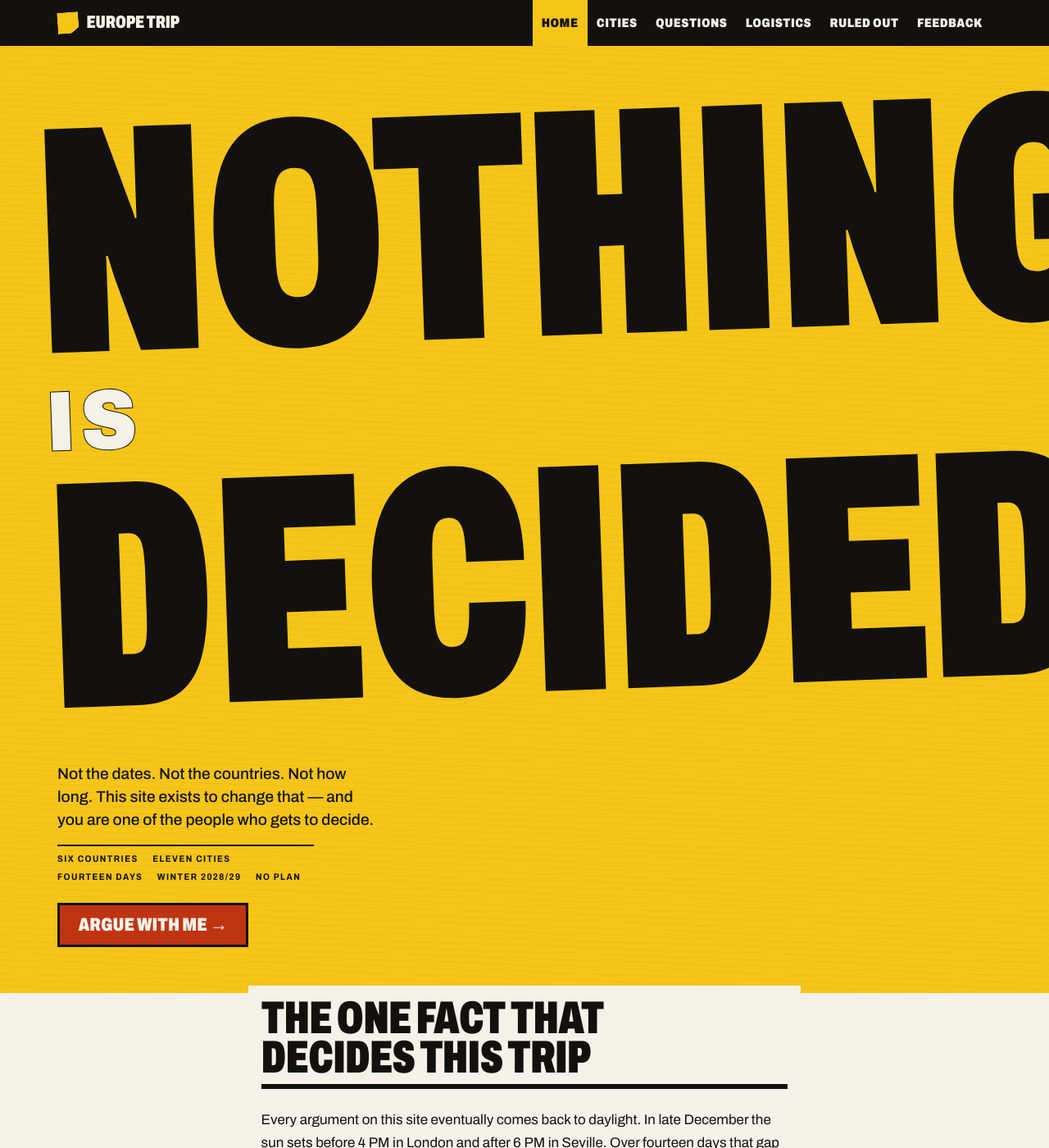
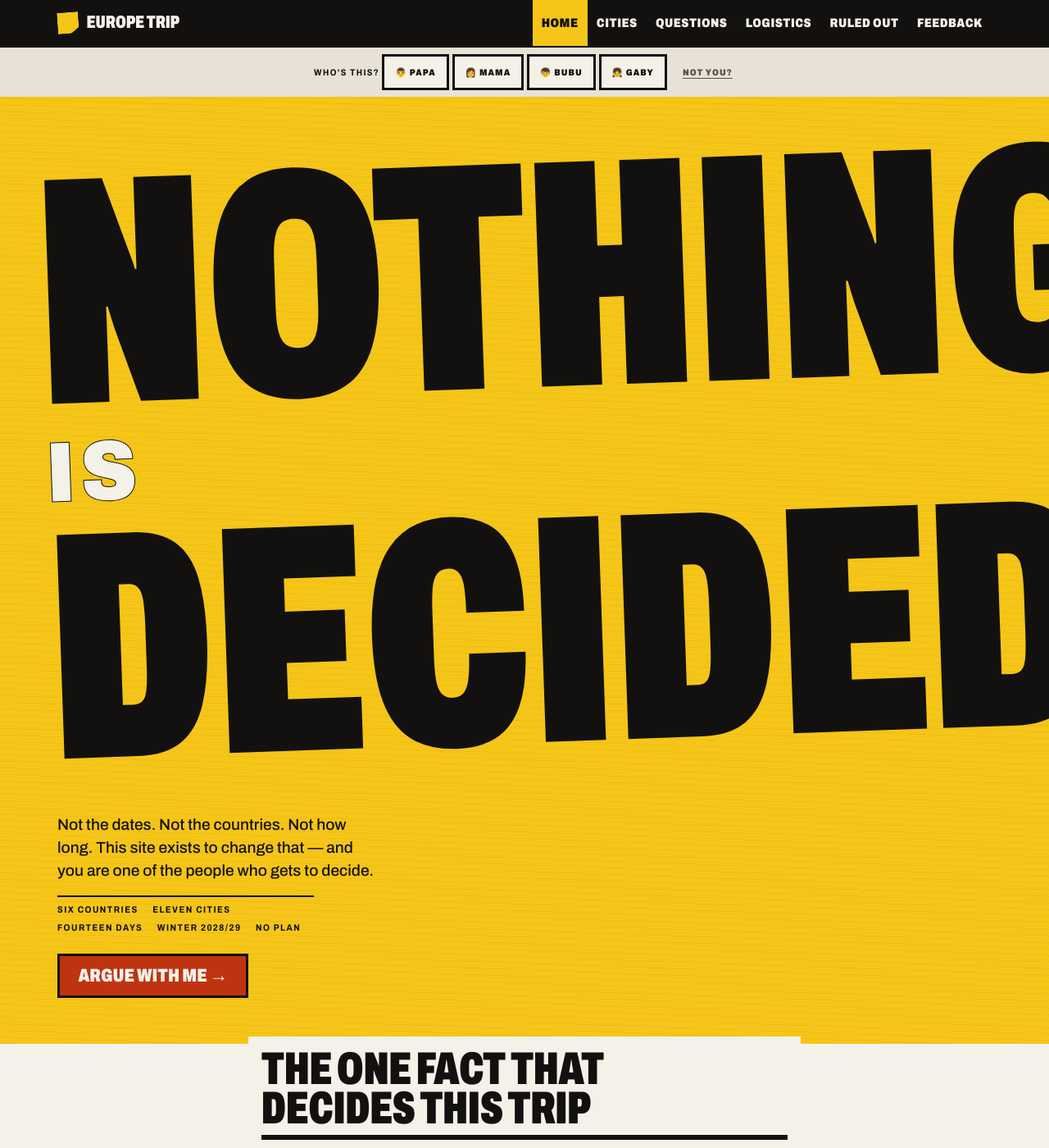
Before and after one commit to guarzo/euro_trip, a Jekyll site: the page built from site/index.md, in a window 1280 px wide and 1400 px high. Shown: the whole window at 82% size. Built offline with Jekyll 4.4.1, drawn with Linux system fonts in a browser that asks for light colours.

Commit message:
feat: pick-your-name identity banner

```diff
--- a/site/_includes/header.html
+++ b/site/_includes/header.html
@@ -18,4 +18,5 @@
       <a href="{{ '/feedback/' | relative_url }}" {% if page.url contains 'feedback' %}class="active" aria-current="page"{% endif %}>Feedback</a>
     </nav>
   </div>
+  {% include identity-banner.html %}
 </header>
--- /dev/null
+++ b/site/_includes/identity-banner.html
@@ -0,0 +1,18 @@
+{%- comment -%}
+  The roster lives in _config.yml's family_members and is handed to JS as
+  JSON here, so the four names are defined in exactly one place. The stored
+  key is the lowercased display name; the name and emoji are for display.
+{%- endcomment -%}
+{%- capture people_json -%}
+[{% for m in site.family_members %}{"key":{{ m.name | downcase | jsonify }},"name":{{ m.name | jsonify }},"emoji":{{ m.emoji | jsonify }}}{% unless forloop.last %},{% endunless %}{% endfor %}]
+{%- endcapture -%}
+<div class="identity-banner" data-identity-banner data-people='{{ people_json | strip }}' hidden>
+  <div class="identity-picker" data-identity-picker>
+    <span class="identity-prompt">Who's this?</span>
+    <span class="identity-choices" data-identity-choices></span>
+  </div>
+  <div class="identity-current" data-identity-current hidden>
+    <span data-identity-label></span>
+    <button type="button" class="identity-switch" data-identity-switch>not you?</button>
+  </div>
+</div>
--- a/site/_layouts/default.html
+++ b/site/_layouts/default.html
@@ -43,5 +43,6 @@
 
   {% include supabase-config.html %}
   <script src="{{ '/assets/js/app.js' | relative_url }}"></script>
+  <script type="module" src="{{ '/assets/js/main.js' | relative_url }}"></script>
 </body>
 </html>
--- a/site/assets/css/style.css
+++ b/site/assets/css/style.css
@@ -1298,3 +1298,79 @@ td strong { font-weight: 800; }
   .day-hero { filter: grayscale(1); mix-blend-mode: normal; height: 180px; }
   .bill-stack { display: block; background: none; }
 }
+
+/* ------------------------------------------------------ Identity banner --- */
+
+/* A stamped strip under the nav: the wall's "who's pasting this up" line.
+   Ink on paper-deep so it reads as a separate pasted band from the header
+   above it, not as chrome. */
+.identity-banner {
+  display: flex;
+  justify-content: center;
+  align-items: center;
+  gap: var(--space-sm);
+  flex-wrap: wrap;
+  padding: var(--space-sm) var(--gutter);
+  background: var(--paper-deep);
+  border-top: var(--rule);
+  font-size: 0.68rem;
+  font-weight: 700;
+  font-stretch: 88%;
+  text-transform: uppercase;
+  letter-spacing: 0.13em;
+  color: var(--ink);
+}
+
+.identity-choices {
+  display: inline-flex;
+  gap: var(--space-xs);
+  flex-wrap: wrap;
+}
+
+.identity-choice,
+.identity-switch {
+  min-height: 44px;
+  padding: 0.5rem 0.8rem;
+  font-family: var(--font);
+  font-size: 0.68rem;
+  font-weight: 900;
+  font-stretch: 86%;
+  text-transform: uppercase;
+  letter-spacing: 0.1em;
+  line-height: 1;
+  color: var(--ink);
+  background: var(--paper);
+  border: 3px solid var(--ink);
+  border-radius: 0;
+  cursor: pointer;
+  transition: background var(--slam), color var(--slam), transform var(--slam);
+}
+
+.identity-choice:hover,
+.identity-switch:hover {
+  background: var(--ink);
+  color: var(--paper);
+  transform: rotate(var(--tilt-c));
+}
+
+.identity-current {
+  display: inline-flex;
+  align-items: center;
+  gap: var(--space-sm);
+}
+
+/* The switch is secondary to the choices, so it sits as a rule-underlined
+   word rather than a second stamp competing with the identity it follows. */
+.identity-switch {
+  border: none;
+  background: transparent;
+  padding: 0.5rem 0.2rem;
+  color: var(--ink-mute);
+  text-decoration: underline;
+  text-underline-offset: 3px;
+}
+
+.identity-switch:hover {
+  background: transparent;
+  color: var(--ink);
+}
--- /dev/null
+++ b/site/assets/js/identity.js
@@ -0,0 +1,97 @@
+// Who is using this device. This is the only thing localStorage still holds —
+// the opinions themselves live in Supabase. Losing this value costs a tap,
+// not data.
+
+const STORAGE_KEY = 'euro-trip-person';
+
+const listeners = [];
+let banner = null;
+
+export let PEOPLE = [];
+
+export function getPerson() {
+  try {
+    const value = localStorage.getItem(STORAGE_KEY);
+    // A key from an older or hand-edited value must not be trusted: it would
+    // be rejected by the database CHECK constraint anyway, so treat it as
+    // unpicked and let the user choose again.
+    return PEOPLE.some(function (p) { return p.key === value; }) ? value : null;
+  } catch (e) {
+    // Private browsing. Identity lasts for this page view only.
+    return null;
+  }
+}
+
+export function setPerson(key) {
+  if (!PEOPLE.some(function (p) { return p.key === key; })) return;
+  try {
+    localStorage.setItem(STORAGE_KEY, key);
+  } catch (e) {
+    // Not fatal — render() still reflects the choice for this page view.
+  }
+  render();
+  notify(key);
+}
+
+export function clearPerson() {
+  try {
+    localStorage.removeItem(STORAGE_KEY);
+  } catch (e) {
+    // Nothing to do; render() below still returns the UI to the picker.
+  }
+  render();
+  notify(null);
+}
+
+export function onPersonChange(fn) {
+  listeners.push(fn);
+}
+
+export function personLabel(key) {
+  const person = PEOPLE.find(function (p) { return p.key === key; });
+  return person ? person.emoji + ' ' + person.name : key;
+}
+
+function notify(value) {
+  listeners.forEach(function (fn) { fn(value); });
+}
+
+function render() {
+  if (!banner) return;
+  const current = getPerson();
+  const picker = banner.querySelector('[data-identity-picker]');
+  const currentEl = banner.querySelector('[data-identity-current]');
+  const label = banner.querySelector('[data-identity-label]');
+
+  picker.hidden = current !== null;
+  currentEl.hidden = current === null;
+  if (current) label.textContent = personLabel(current);
+}
+
+export function initIdentity() {
+  banner = document.querySelector('[data-identity-banner]');
+  if (!banner) return;
+
+  try {
+    PEOPLE = JSON.parse(banner.dataset.people) || [];
+  } catch (e) {
+    PEOPLE = [];
+  }
+  if (PEOPLE.length === 0) return;
+
+  const choices = banner.querySelector('[data-identity-choices]');
+  PEOPLE.forEach(function (person) {
+    const btn = document.createElement('button');
+    btn.type = 'button';
+    btn.className = 'identity-choice';
+    btn.textContent = person.emoji + ' ' + person.name;
+    btn.addEventListener('click', function () { setPerson(person.key); });
+    choices.appendChild(btn);
+  });
+
+  banner.querySelector('[data-identity-switch]')
+    .addEventListener('click', clearPerson);
+
+  banner.hidden = false;
+  render();
+}
--- /dev/null
+++ b/site/assets/js/main.js
@@ -0,0 +1,5 @@
+// Module entry point. Task 3 folds the legacy app.js IIFE into ui.js, after
+// which this is the only script the layout loads.
+import { initIdentity } from './identity.js';
+
+initIdentity();
```
Also changed, not shown: 1 other file.
